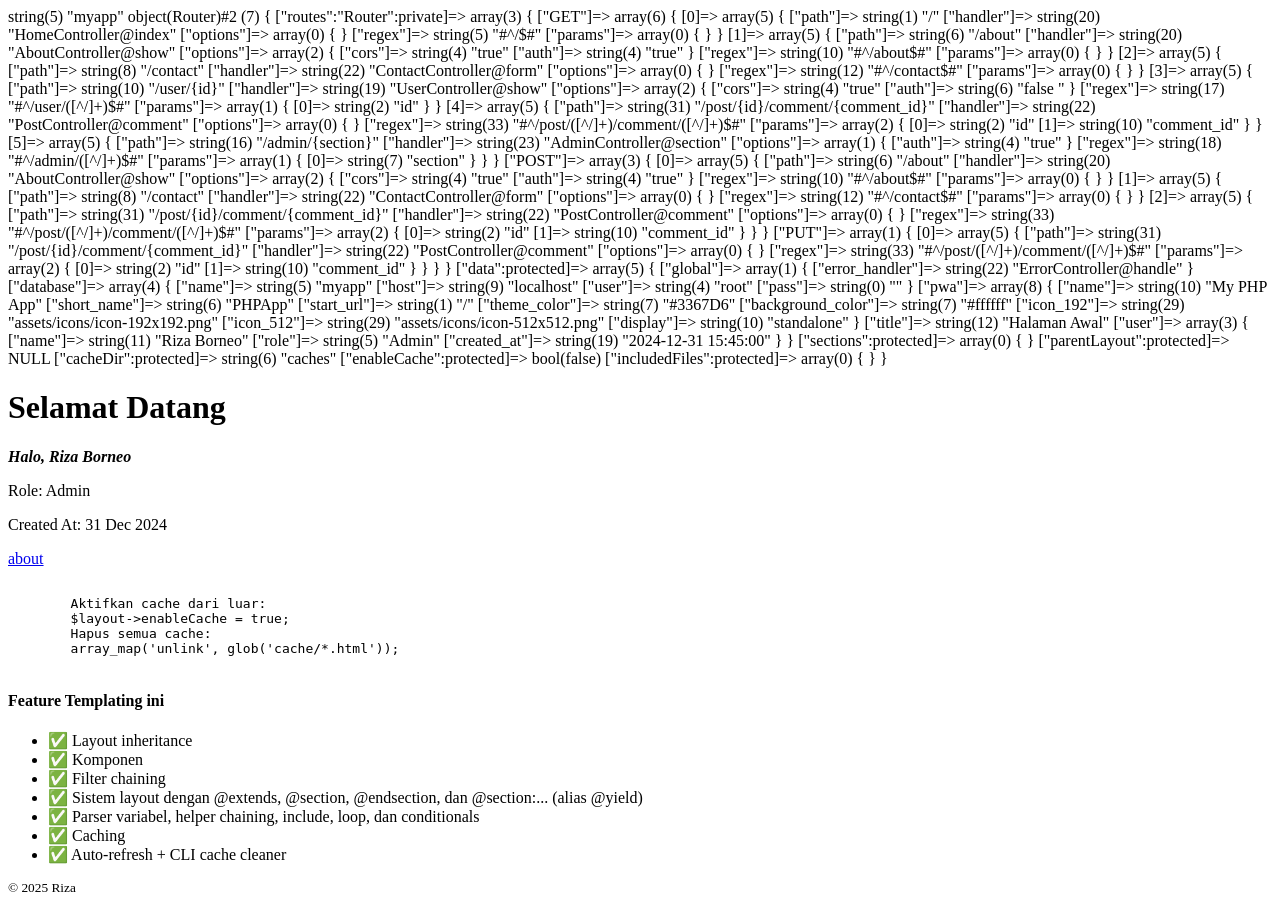
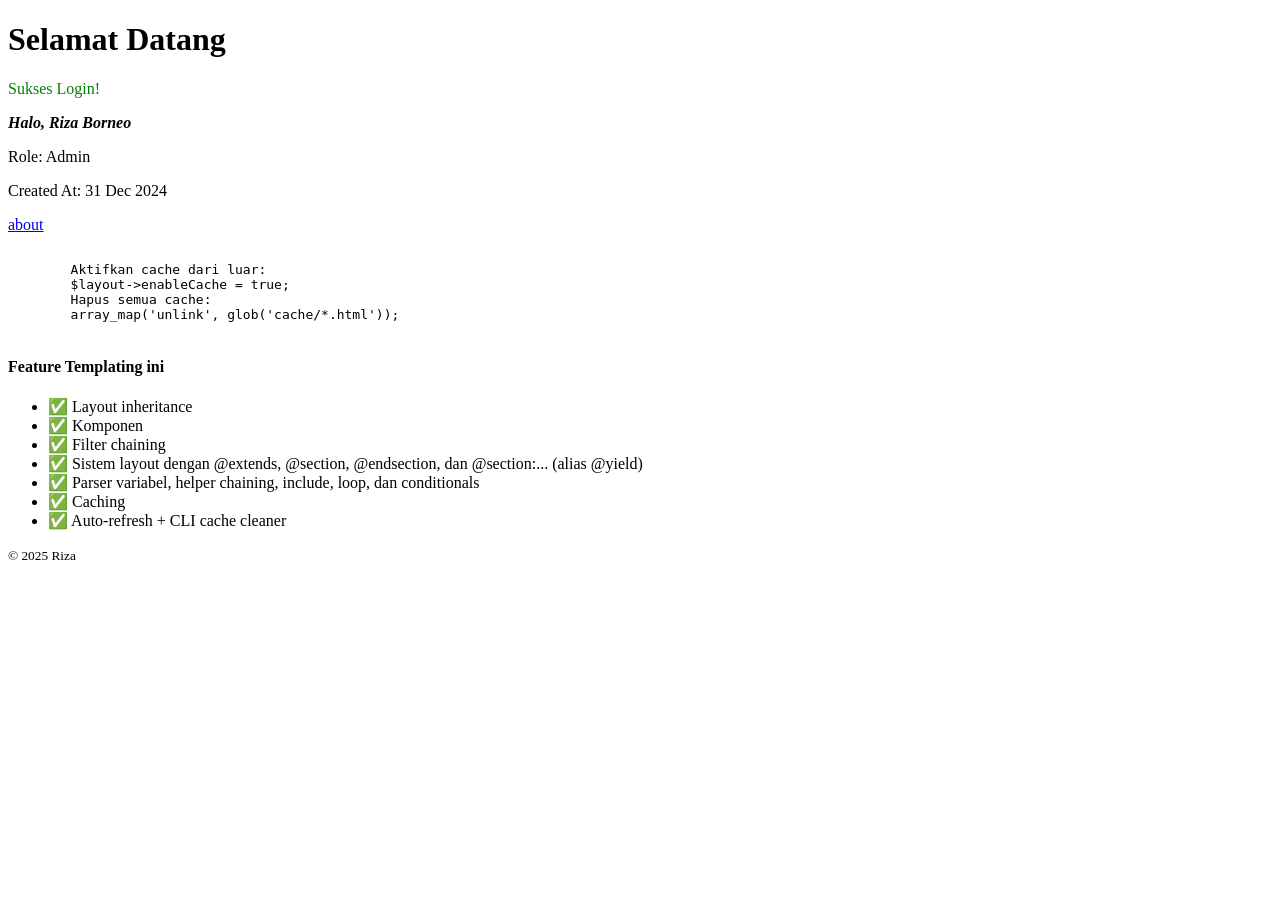
Before and after one commit to ryzaer/ini-style-php-router, a PHP site: page / in a window 1280 px wide. After the commit the page ends 560 px from the top, so only its background shows below. Run offline with PHP 8.4, Linux system fonts and the light colour scheme.

Commit message:
fix components

```diff
--- a/Router.php
+++ b/Router.php
@@ -12,12 +12,12 @@ class Router
     protected bool $enableCache = false;
     protected array $includedFiles = [];
 
-    private static $inst;
-
-    public function __construct($configPath)
+    public function __construct($configPath=null)
     {
-        $this->config = $this->loadConfig($configPath);
-        $this->loadRoutes($this->config['router'] ?? []);
+        if($configPath){
+            $this->config = $this->loadConfig($configPath);
+            $this->loadRoutes($this->config['router'] ?? []);
+        }
     }
 
     public function getConfig()
@@ -31,6 +31,7 @@ class Router
             $this->data[$key] = $value;
         }
         unset($this->data['router']);
+        // hilangkan variable config
         unset($this->config);
     }
 
@@ -138,10 +139,8 @@ class Router
 
     public static function dispatch($configPath)
     {
-        if(!self::$inst)
-            self::$inst = new Router($configPath);
-
-        self::$inst->setConfig();
+        $self = new self($configPath);
+        $self->setConfig();
 
         $uri = $_SERVER['REQUEST_URI'];
         $method = $_SERVER['REQUEST_METHOD'];
@@ -150,14 +149,14 @@ class Router
         $params = [];
         $path = str_replace(substr($_SERVER['SCRIPT_NAME'], 0, -10), '', $path);
 
-        $errorHandler = self::$inst->get('global.error_handler');
+        $errorHandler = $self->get('global.error_handler');
         // conditional templating cache
-        if(self::$inst->get('global.enable_cache') === 'true' )
-            self::$inst->enableCache = true;
+        if($self->get('global.enable_cache') === 'true' )
+            $self->enableCache = true;
 
-        if (!isset(self::$inst->routes[$method])) {
+        if (!isset($self->routes[$method])) {
             if ($errorHandler) {
-                self::$inst->includeHandler($errorHandler, $params, 405);
+                $self->includeHandler($errorHandler, $params, 405);
             } else {
                 http_response_code(405);
                 echo "405 Method Not Allowed";
@@ -165,19 +164,18 @@ class Router
             return;
         }
 
-        foreach (self::$inst->routes[$method] as $route) {
+        foreach ($self->routes[$method] as $route) {
             if (preg_match($route['regex'], $path, $matches)) {
                 array_shift($matches);
                 $params = array_combine($route['params'], $matches);
 
-                if (isset($route['options']['cors']) && $route['options']['cors'] === 'true') {
+                if (isset($route['options']['cors']) && $route['options']['cors'] === 'true')
                     header('Access-Control-Allow-Origin: *');
-                }
 
                 if (!empty($route['options']['auth']) && $route['options']['auth'] === 'true') {
                     session_start();
-                    if(self::$inst->get('global.auth_data')){
-                        $authKeys = explode('|', self::$inst->get('global.auth_data') ?? '');
+                    if($self->get('global.auth_data')){
+                        $authKeys = explode('|', $self->get('global.auth_data') ?? '');
                         $authKeys = array_map('trim', $authKeys);
                         $missing = array_filter($authKeys, function ($key) {
                             return !isset($_SESSION[$key]);
@@ -185,7 +183,7 @@ class Router
 
                         if (!empty($missing)) {
                             if ($errorHandler) {
-                                self::$inst->includeHandler($errorHandler, $params, 403);
+                                $self->includeHandler($errorHandler, $params, 403);
                             } else {
                                 http_response_code(403);
                                 echo "403 Forbidden (missing auth data)";
@@ -195,10 +193,10 @@ class Router
                     }
                 }
 
-                if (self::$inst->includeHandler($route['handler'], $params)) return;
+                if ($self->includeHandler($route['handler'], $params)) return;
 
                 if ($errorHandler) {
-                    self::$inst->includeHandler($errorHandler, $params, 500);
+                    $self->includeHandler($errorHandler, $params, 500);
                 } else {
                     http_response_code(500);
                     echo "500 Controller not found.";
@@ -208,7 +206,7 @@ class Router
         }
 
         if ($errorHandler) {
-            self::$inst->includeHandler($errorHandler, $params, 404);
+            $self->includeHandler($errorHandler, $params, 404);
         } else {
             http_response_code(404);
             echo "404 Not Found";
@@ -251,19 +249,17 @@ class Router
             // parse key="value" pairs
             preg_match_all('/(\w+)\s*=\s*["\'](.*?)["\']/', $params, $pairs, PREG_SET_ORDER);
             $data = [];
-            foreach ($pairs as $pair) {
+            foreach ($pairs as $pair)
                 $data[$pair[1]] = $pair[2];
-            }
 
-            if (!file_exists($path)) {
+            if (!file_exists($path))
                 return "<!-- Component not found: $path -->";
-            }
 
-            $component = new self($path);
-            foreach ($data as $key => $val) {
+            $component = new self();
+            foreach ($data as $key => $val)
                 $component->set($key, $val);
-            }
-            return $component->render();
+
+            return $component->render($path);
         }, $content);
     }
 
--- a/controllers/HomeController.php
+++ b/controllers/HomeController.php
@@ -11,9 +11,6 @@ class HomeController
             'created_at' => '2024-12-31 15:45:00'
         ]);
 
-        var_dump($c->get('database.name'));
-        var_dump($c);
-
         print $c->render('templates/home.html');
     }
 }
--- a/templates/components/alert.html
+++ b/templates/components/alert.html
@@ -1,3 +1,3 @@
-<div class="alert alert-{{@type}}">
+<div style="color:green" class="alert alert-{{@type}}">
     {{@message}}
 </div>
--- a/templates/homepage.html
+++ b/templates/homepage.html
@@ -1,7 +1,7 @@
 <!DOCTYPE html>
 <html>
 <head>
-    <title>{{@title}}</title>
+    <title>{{@pwa.name}}</title>
 </head>
 <body>
     <header>
--- a/templates/layout.html
+++ b/templates/layout.html
@@ -4,7 +4,7 @@
     <meta charset="UTF-8">
     <meta name="viewport" content="width=device-width, initial-scale=1.0">
     <!-- variable title -->
-    <title>{{@title}}</title>
+    <title>{{@title}} | {{@pwa.name}}</title>
 </head>
 <body>
     {{-- variable page_data_name --}}
```
Also changed, not shown: cli.php (+0 -7 lines).
